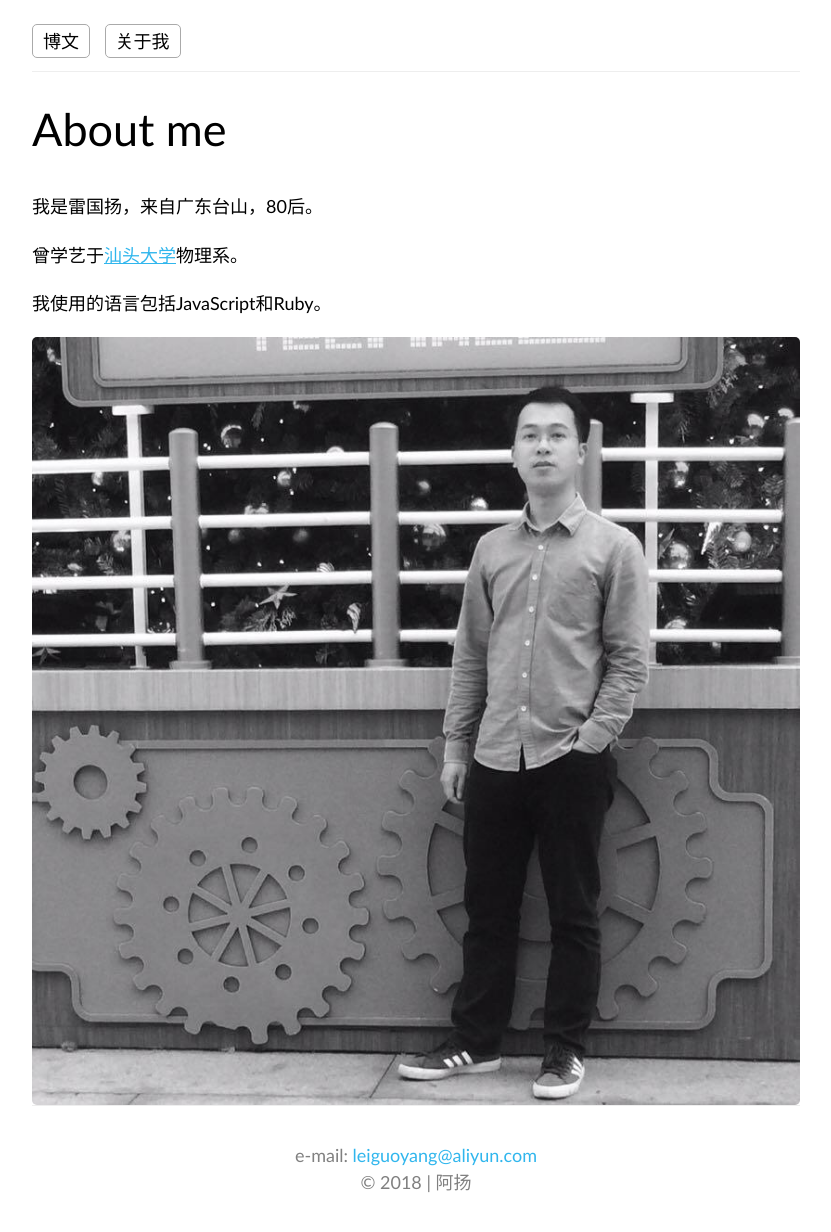
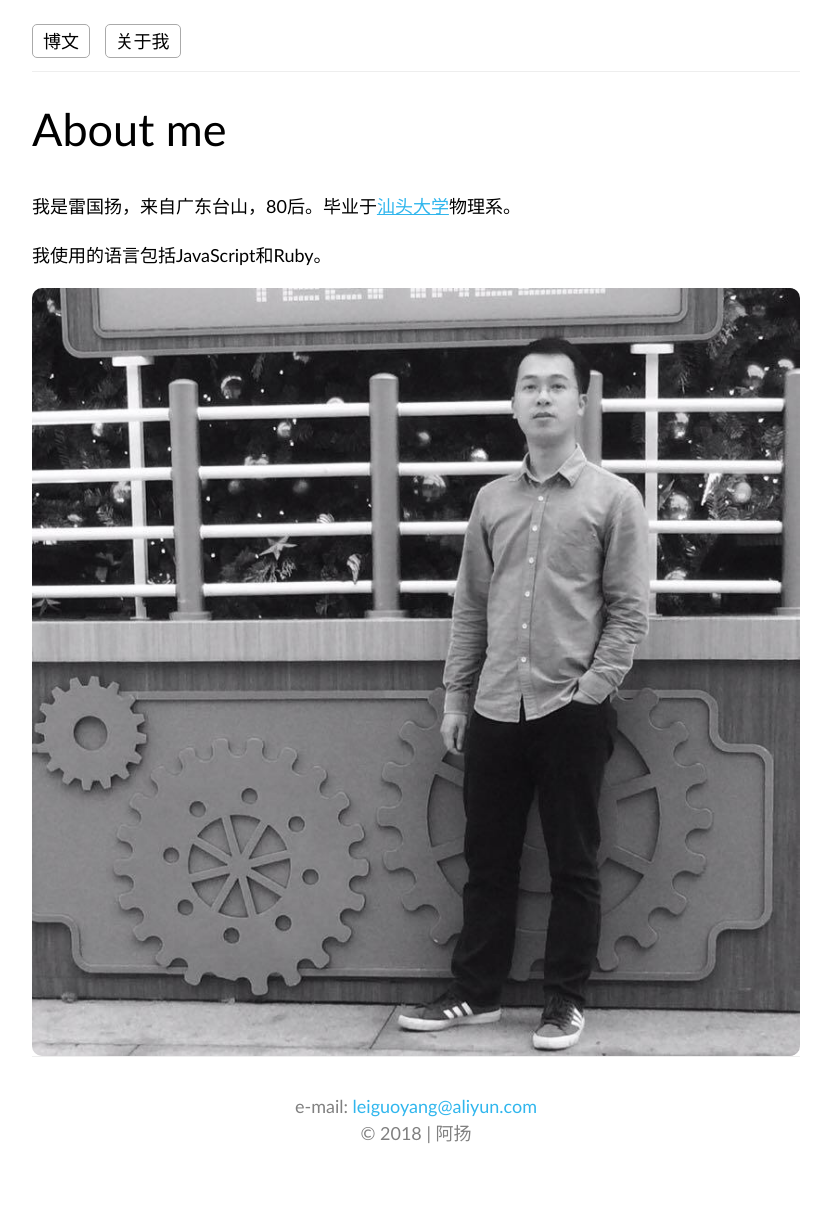
Before and after one commit to leiguoyang/leiguoyang.github.io, a Jekyll site: the page built from about.html, in a window 1280 px wide. Shown: the whole page, without its empty margins (224-1055 px from the left). Built offline with Jekyll 4.4.1, drawn with Linux system fonts in a browser that asks for light colours; after the commit the page ends 1183 px from its top, so only the background shows below that.

Commit message:
Update my profile

```diff
--- a/about.html
+++ b/about.html
@@ -4,7 +4,6 @@
 ---
 
 <h1>About me</h1>
-<p>我是雷国扬，来自广东台山，80后。</p>
-<p>曾学艺于<a href="https://www.stu.edu.cn/" title="https://www.stu.edu.cn/">汕头大学</a>物理系。</p>
+<p>我是雷国扬，来自广东台山，80后。毕业于<a href="https://www.stu.edu.cn/" title="https://www.stu.edu.cn/">汕头大学</a>物理系。</p>
 <p>我使用的语言包括JavaScript和Ruby。</p>
-<img src="images/me.jpg" title="你好，我是雷国扬" alt="my portrait" style="display: block; width: 100%; border-radius: 5px;">
+<img src="images/me.jpg" title="你好，我是雷国扬" alt="my portrait" style="display: block; width: 100%; border-radius: 10px;">
```
